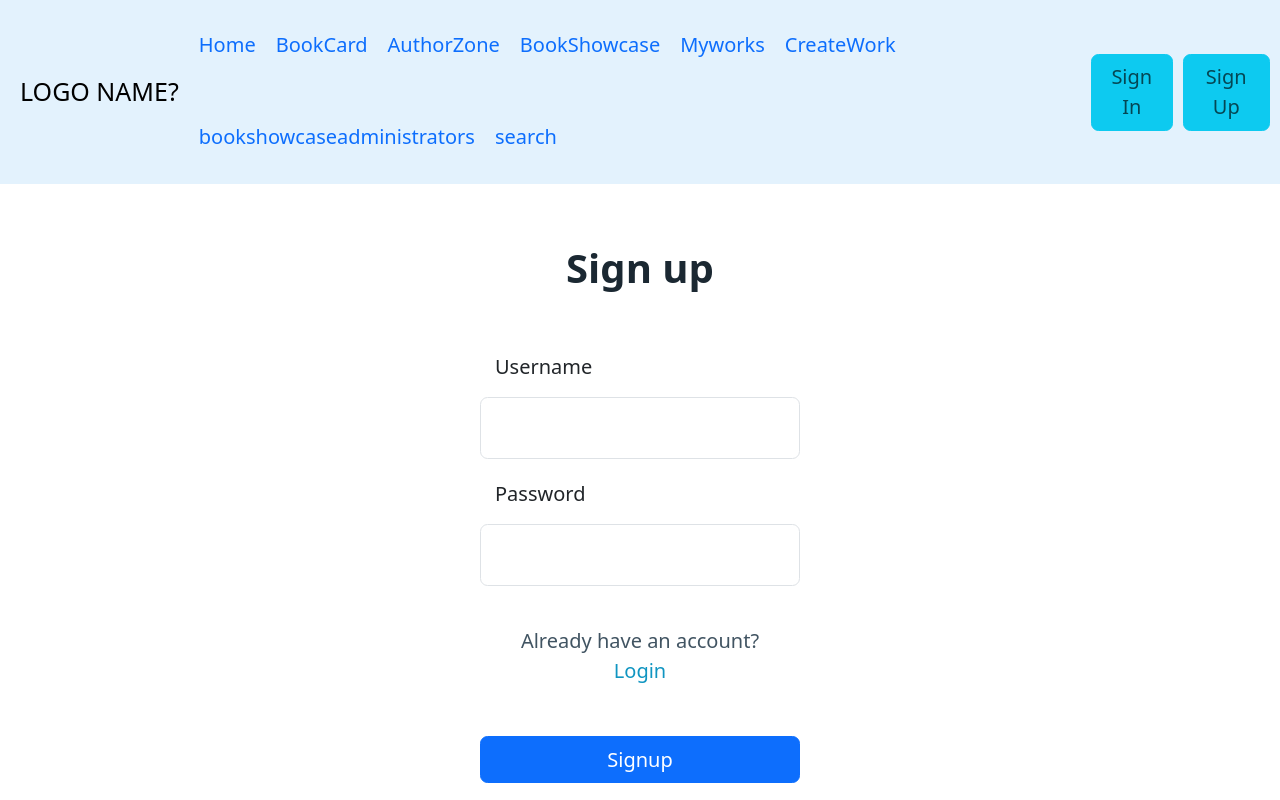
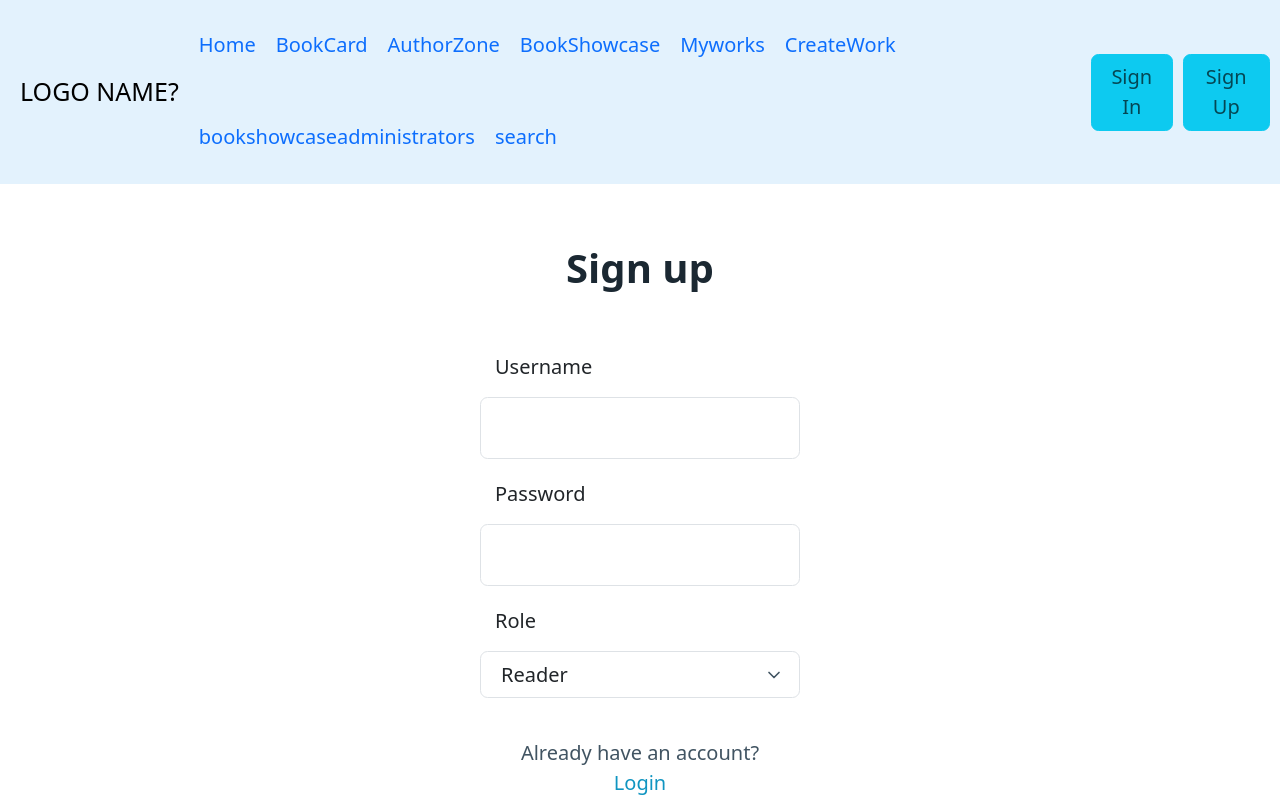
Before and after one commit to caiirene/sese-reading, a React (Create React App) app: page /signup in a window 1280 px wide. Shown: the top 800 px of the page. Built offline with nearby package versions, Linux system fonts and the light colour scheme; no server answers.

Commit message:
sign up role selection

```diff
--- a/src/Components/users/signup.js
+++ b/src/Components/users/signup.js
@@ -8,8 +8,10 @@ function Signup() {
   const [credentials, setCredentials] = useState({
     username: "",
     password: "",
+    role: "reader", // default role
   });
   const navigate = useNavigate();
+
   const signup = async () => {
     try {
       await client.signup(credentials);
@@ -50,6 +52,21 @@ function Signup() {
             })
           }
         />
+        <label className="text-start">Role</label>
+        <select
+          className="form-control mt-2"
+          value={credentials.role}
+          onChange={(e) =>
+            setCredentials({
+              ...credentials,
+              role: e.target.value,
+            })
+          }
+        >
+          <option value="reader">Reader</option>
+          <option value="author">Author</option>
+          <option value="admin">Admin</option>
+        </select>
         <p className="mt-3">
           Already have an account? <Link to="/signin">Login</Link>
         </p>
```
Also changed, not shown: 1 other file (tests, documents, lock files or other folders).
